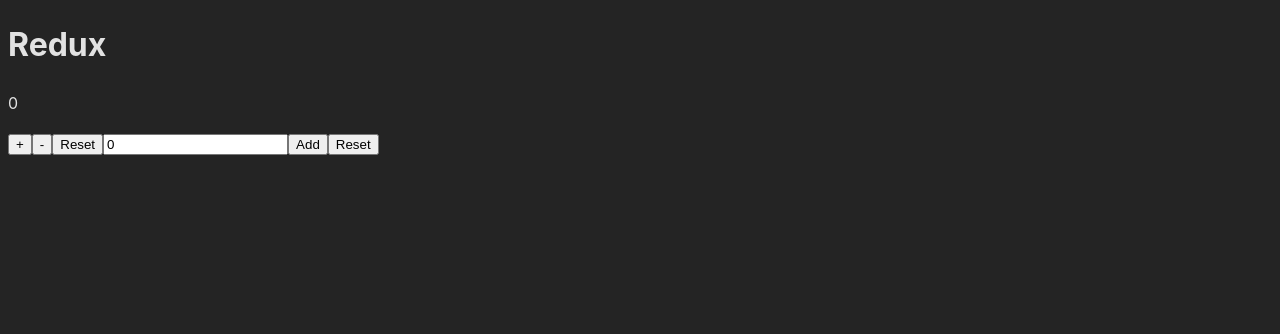
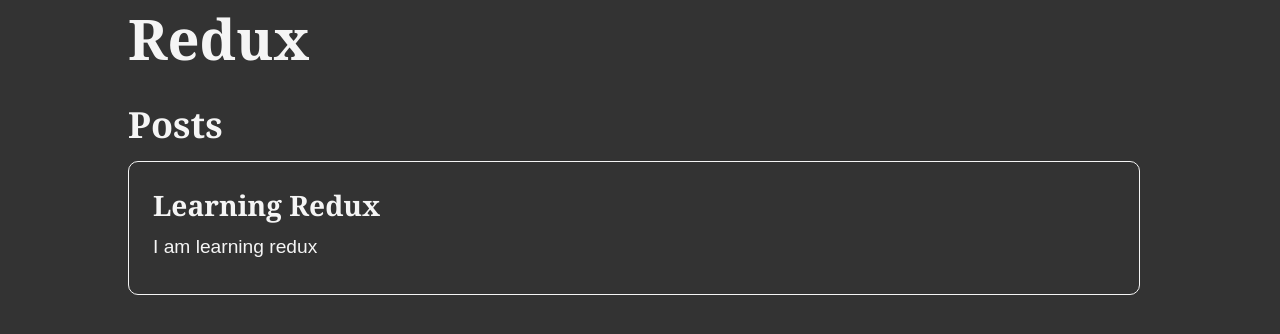
Before and after one commit to kaushalshakya/learning-redux, a React (Vite) app: page / in a window 1280 px wide. Shown: the top 334 px of the page. Built offline with nearby package versions, Linux system fonts and the light colour scheme.

Commit message:
Post read from state

```diff
--- a/src/App.jsx
+++ b/src/App.jsx
@@ -1,12 +1,12 @@
-import './App.css'
-import Counter from './features/counter/Counter'
+import PostList from "./features/posts/PostList"
+
 
 function App() {
 
   return (
     <>
     <h1>Redux</h1>
-    <Counter />
+    <PostList />
     </>
   )
 }
--- a/src/features/counter/Counter.jsx
+++ /dev/null
@@ -1,36 +0,0 @@
-import React, { useState } from 'react'
-import { useSelector, useDispatch } from 'react-redux'
-import { increment,
-        decrement,
-        reset,
-        incrementByAmount
-} from './counterSlice'
-
-const Counter = () => {
-    const count = useSelector(state => state.counter.count);
-    const dispatch = useDispatch();
-
-    const [incrementAmount, setIncrementAmount] = useState(0);
-
-    const addValue = Number(incrementAmount) || 0;
-
-    const resetAll = () => {
-        setIncrementAmount(0);
-        dispatch(reset());
-    }
-
-  return (
-    <div>
-        <p>{count}</p>
-        <button onClick={() => dispatch(increment())}>+</button>
-        <button onClick={() => dispatch(decrement())}>-</button>
-        <button onClick={() => dispatch(reset())}>Reset</button>
-
-        <input type="text" value={incrementAmount} onChange={(e) => setIncrementAmount(e.target.value)}/>
-        <button onClick={() => dispatch(incrementByAmount(addValue))}>Add</button>
-        <button onClick={resetAll}>Reset</button>
-    </div>
-  )
-}
-
-export default Counter
--- a/src/features/counter/counterSlice.jsx
+++ /dev/null
@@ -1,32 +0,0 @@
-import { createSlice } from "@reduxjs/toolkit";
-
-const initialState = (
-    {
-        count: 0,
-    }
-)
-
-const counterSlice = createSlice(
-    {
-        name: 'counter',
-        initialState,
-        reducers: {
-            increment: (state) => {
-                state.count += 1;
-            },
-            decrement: (state) => {
-                state.count -= 1;
-            },
-            reset: (state) => {
-                state.count = 0;
-            },
-            incrementByAmount: (state, action) => {
-                state.count += action.payload;
-            }
-        }
-    }
-)
-
-export const {increment, decrement, reset, incrementByAmount} = counterSlice.actions;
-
-export default counterSlice.reducer;
--- /dev/null
+++ b/src/features/posts/PostList.jsx
@@ -0,0 +1,20 @@
+import React from 'react';
+import { useSelector } from 'react-redux';
+
+const PostList = () => {
+    const posts = useSelector((state) => state.posts);
+    const renderedPosts = posts.map(post => (
+        <article key={post.id}>
+            <h3>{post.title}</h3>
+            <p>{post.content}</p>
+        </article>
+    ))
+  return (
+    <section>
+        <h2>Posts</h2>
+        {renderedPosts}
+    </section>
+  )
+}
+
+export default PostList
--- /dev/null
+++ b/src/features/posts/postsSlice.jsx
@@ -0,0 +1,21 @@
+import { createSlice } from "@reduxjs/toolkit";
+
+const initialState = [
+    {
+        id: 1,
+        title: 'Learning Redux',
+        content: 'I am learning redux'
+    }
+]
+
+const postsSlice = createSlice(
+    {
+        name: 'posts',
+        initialState,
+        reducers : {
+
+        }
+    }
+)
+
+export default postsSlice.reducer;
--- a/src/index.css
+++ b/src/index.css
@@ -1,15 +1,69 @@
-:root {
-  font-family: Inter, system-ui, Avenir, Helvetica, Arial, sans-serif;
-  line-height: 1.5;
-  font-weight: 400;
+* {
+  margin: 0;
+  padding: 0;
+  box-sizing: border-box;
+}
 
-  color-scheme: light dark;
-  color: rgba(255, 255, 255, 0.87);
-  background-color: #242424;
+html {
+  font-family: Cambria, Cochin, Georgia, Times, "Times New Roman", serif;
+  background: #333;
+  color: whitesmoke;
+}
 
-  font-synthesis: none;
-  text-rendering: optimizeLegibility;
-  -webkit-font-smoothing: antialiased;
-  -moz-osx-font-smoothing: grayscale;
-  -webkit-text-size-adjust: 100%;
+body {
+  min-height: 100vh;
+  font-size: 1.5rem;
+  padding: 0 10% 10%;
 }
+
+input,
+textarea,
+button,
+select {
+  font: inherit;
+  margin-bottom: 1em;
+}
+
+main {
+  max-width: 500px;
+  margin: auto;
+}
+
+section {
+  margin-top: 1em;
+}
+
+article {
+  margin: 0.5em 0.5em 0.5em 0;
+  border: 1px solid whitesmoke;
+  border-radius: 10px;
+  padding: 1em;
+}
+
+h1 {
+  font-size: 3.5rem;
+}
+
+p {
+  font-family: Arial, Helvetica, sans-serif;
+  line-height: 1.4;
+  font-size: 1.2rem;
+  margin: 0.5em 0;
+}
+
+form {
+  display: flex;
+  flex-direction: column;
+}
+
+.postCredit {
+  font-size: 1rem;
+}
+
+.reactionButton {
+  margin: 0 0.25em 0 0;
+  background: transparent;
+  border: none;
+  color: whitesmoke;
+  font-size: 1rem;
+}
--- a/src/store/store.jsx
+++ b/src/store/store.jsx
@@ -1,10 +1,10 @@
 import { configureStore } from "@reduxjs/toolkit";
-import counterReducer from '../features/counter/counterSlice';
+import postsReducer from '../features/posts/postsSlice';
 
 export const store = configureStore(
     {
         reducer: {
-            counter: counterReducer
+            posts: postsReducer
         }
     }
 )
```
Also changed, not shown: src/App.css (deleted).
